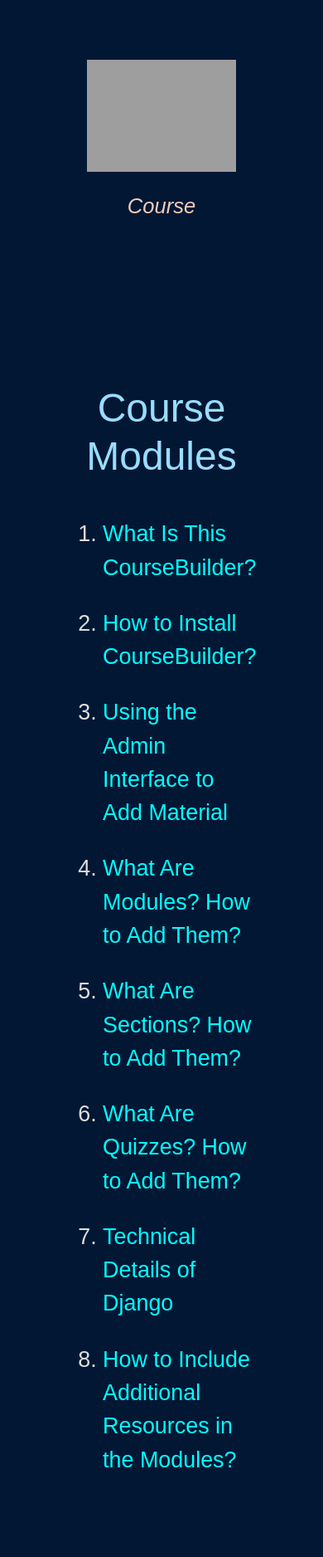
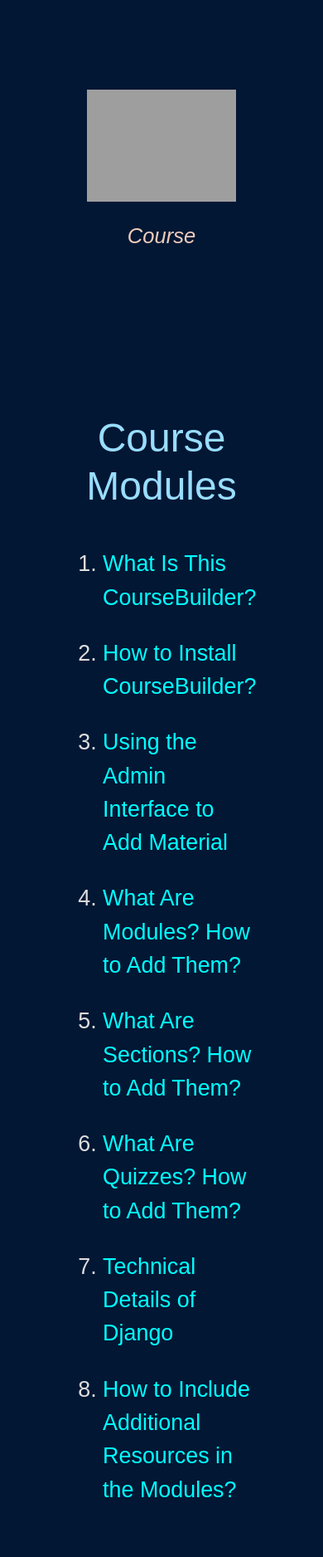
Before and after one commit to gcallah/CourseBuilder, a Django app: page / in a window 390 px wide. Shown: the part 48-1924 px from the top of the page at 83% size. Before the commit the page ends 1816 px from the top, so only its background shows below. Run offline with Django 3.2, Linux system fonts and the light colour scheme; data comes from the database, SQL or seed files in the repository; some libraries are stand-ins or nearby versions; grey boxes are pictures that could not be loaded.

Commit message:
modified css of landing page, cleaned up code

```diff
--- a/coursebuilder/templates/about.html
+++ b/coursebuilder/templates/about.html
@@ -9,7 +9,7 @@
         </figcaption>
     </figure>
     <p>
-        A generic website for NYU courses, built by Dr. Eugene
+        A generic website for courses, built by Dr. Eugene
         Callahan, Tirupal Ravilla, Snehal Kenjale, Vishal Tyagi, Avi Patel
         and Vrajesh Mehta.
     </p>
--- a/coursebuilder/templates/landing_page.html
+++ b/coursebuilder/templates/landing_page.html
@@ -9,7 +9,7 @@
 
         <div class="col-sm-5">
 
-          <figure style="margin-top:20%;">
+          <figure style="margin-top:30%;">
               <img src="https://upload.wikimedia.org/wikipedia/commons/2/2e/GNOME_Books_2018.svg" style="width:50%;">
               <figcaption>
                   <h3>Course</h3>
@@ -25,7 +25,7 @@
         </div>
 
 
-         <div class="col-sm-7">
+         <div class="col-sm-7" style="margin-bottom: 50px;">
               <h1 class="toc_head">
               {{message}}
               </h1>
```
Also changed, not shown: coursebuilder/templates/basics.html (+0 -13 lines).
